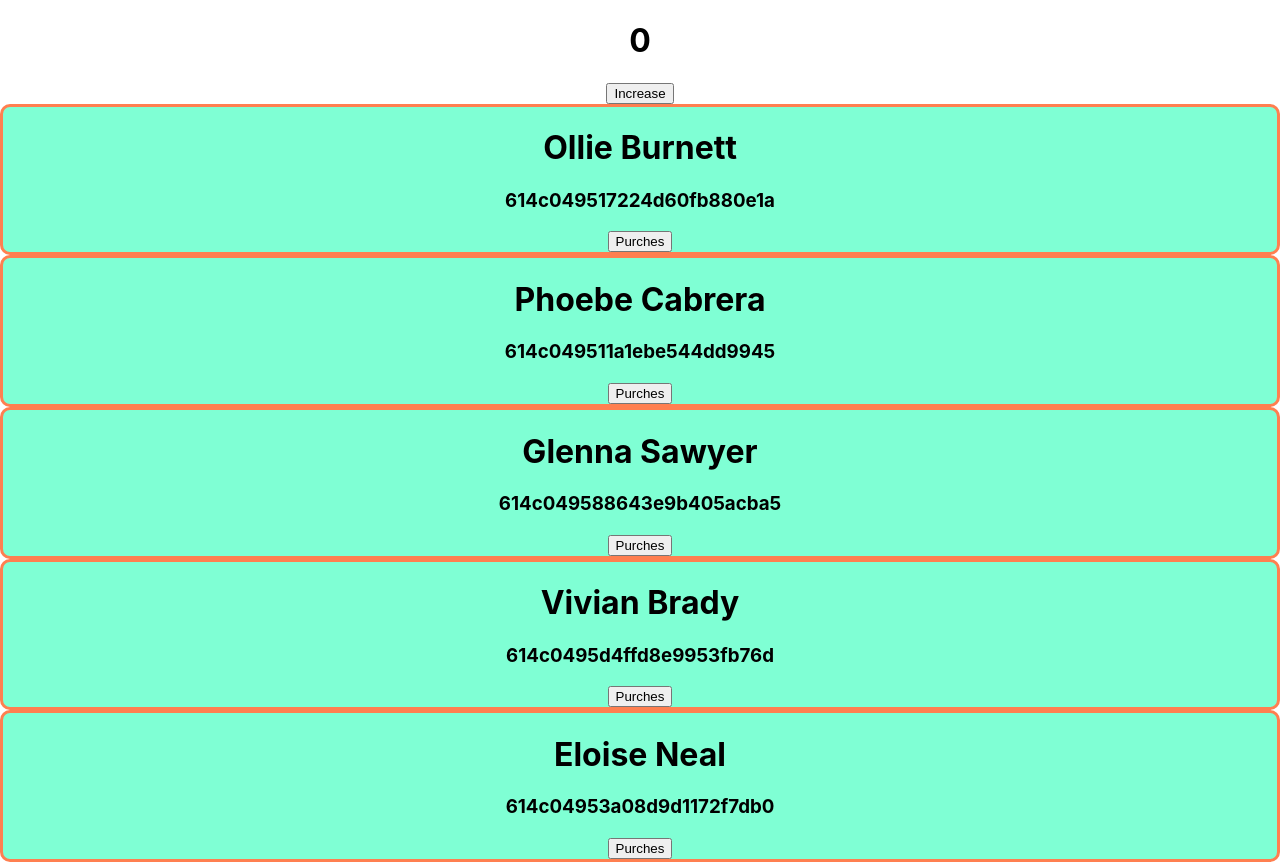
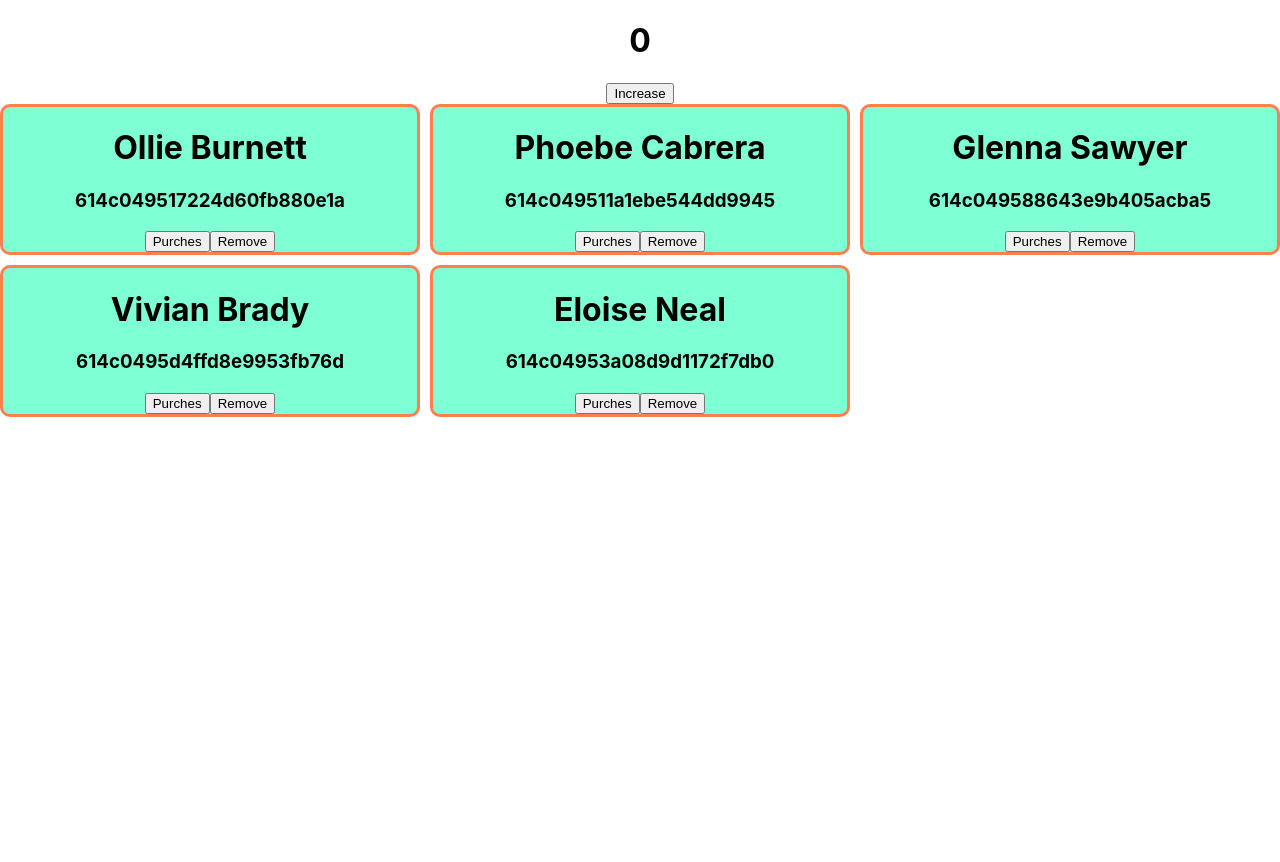
Before and after one commit to mahmudul-11/react-conceptual-1, a React (Create React App) app in the folder my-app/: page / in a window 1280 px wide. After the commit the page ends 800 px from the top, so only its background shows below. Built offline with nearby package versions, Linux system fonts and the light colour scheme.

Commit message:
update cart object through add and remove elements

```diff
--- a/my-app/src/components/CoustomJson/CoustomJson.css
+++ b/my-app/src/components/CoustomJson/CoustomJson.css
@@ -0,0 +1,7 @@
+
+.display{
+
+    display: grid;
+    grid-template-columns: repeat(3,1fr);
+    grid-gap: 10px;
+}
--- a/my-app/src/components/CoustomJson/CoustomJson.js
+++ b/my-app/src/components/CoustomJson/CoustomJson.js
@@ -11,7 +11,7 @@ const CoustomJson = () => {
     },[]);
     // console.log(value);
     return (
-        <div>
+        <div className='display'>
 
 
             {
--- a/my-app/src/components/LocalStorage/LocalStorage.js
+++ b/my-app/src/components/LocalStorage/LocalStorage.js
@@ -1,20 +1,34 @@
 import './LocalStorage.css'
-const addToLoacalStorage = (id) =>{
-    let exist = localStorage.getItem(id);
-
-
-    if (exist){
-        let amount = parseInt(exist) + 1;
-
-        localStorage.setItem(id,amount);
+const addToLoacalStorage = (id) => {
+    let shoppingCart = {};
+    let exist = localStorage.getItem('shoppingCart');
+    if (!exist) {
+        shoppingCart[id] = 1; //    jodi na thake tahole soarsori oi id dia object er vitore bosia dewa hobe and tar vaule =1 dewa hobe
+    }
+    else {//  r jodi thake tahole ja korte hobe
+        shoppingCart = JSON.parse(exist);
+        if (!shoppingCart[id]) {//  card ache but product nei tahole null ashbe
+            shoppingCart[id] = 1;
+        }
+        else{ // card e ei id ta already ache
+            shoppingCart[id] = shoppingCart[id] + 1;
+        }
 
     }
-    else{
-
-        localStorage.setItem(id,1);
-
+    localStorage.setItem("shoppingCart",JSON.stringify(shoppingCart));
+}
+const rmoveToLocalStorage = (id) => {
+    let exist = localStorage.getItem('shoppingCart');
+    // first search the shopping cart
+    console.log(exist);
+    if (exist){
+        // console.log(exist);
+        const shoppingCart = JSON.parse(exist);
+        // jodi thake tahole setake nia eshe json thek parse korte hobe
+        delete shoppingCart[id];
+        // delete kora hobe sei id take
+        localStorage.setItem('shoppingCart',JSON.stringify(shoppingCart));
+        // upadate korte hobe local storage er string  take
     }
-    // localStorage.setItem(id,1);
-    // console.log(id);
 }
-export{addToLoacalStorage}
+export { addToLoacalStorage,rmoveToLocalStorage }
--- a/my-app/src/components/ShowJson/ShowJson.js
+++ b/my-app/src/components/ShowJson/ShowJson.js
@@ -1,17 +1,22 @@
 import './ShowJson.css'
 import React from 'react';
-import { addToLoacalStorage } from '../LocalStorage/LocalStorage';
+import { addToLoacalStorage, rmoveToLocalStorage } from '../LocalStorage/LocalStorage';
 
 const ShowJson = (props) => {
     // console.log(props.v);
-    const {_id,name } = props.v
+    const { _id, name } = props.v
     return (
+
         <div className='cls'>
 
             <h1>{name}</h1>
             <h3>{_id}</h3>
-            <button onClick={()=> addToLoacalStorage(_id)}>Purches</button>
+            <button onClick={() => addToLoacalStorage(_id)}>Purches</button>
+            <button onClick={() => rmoveToLocalStorage(_id)}>Remove</button>
+
+
             {/* Function with paramete  and for this an annonymus function is needed*/}
+
         </div>
     );
 };
```
Also changed, not shown: my-app/src/components/ShowJson/ShowJson.css (line endings or trailing spaces).
